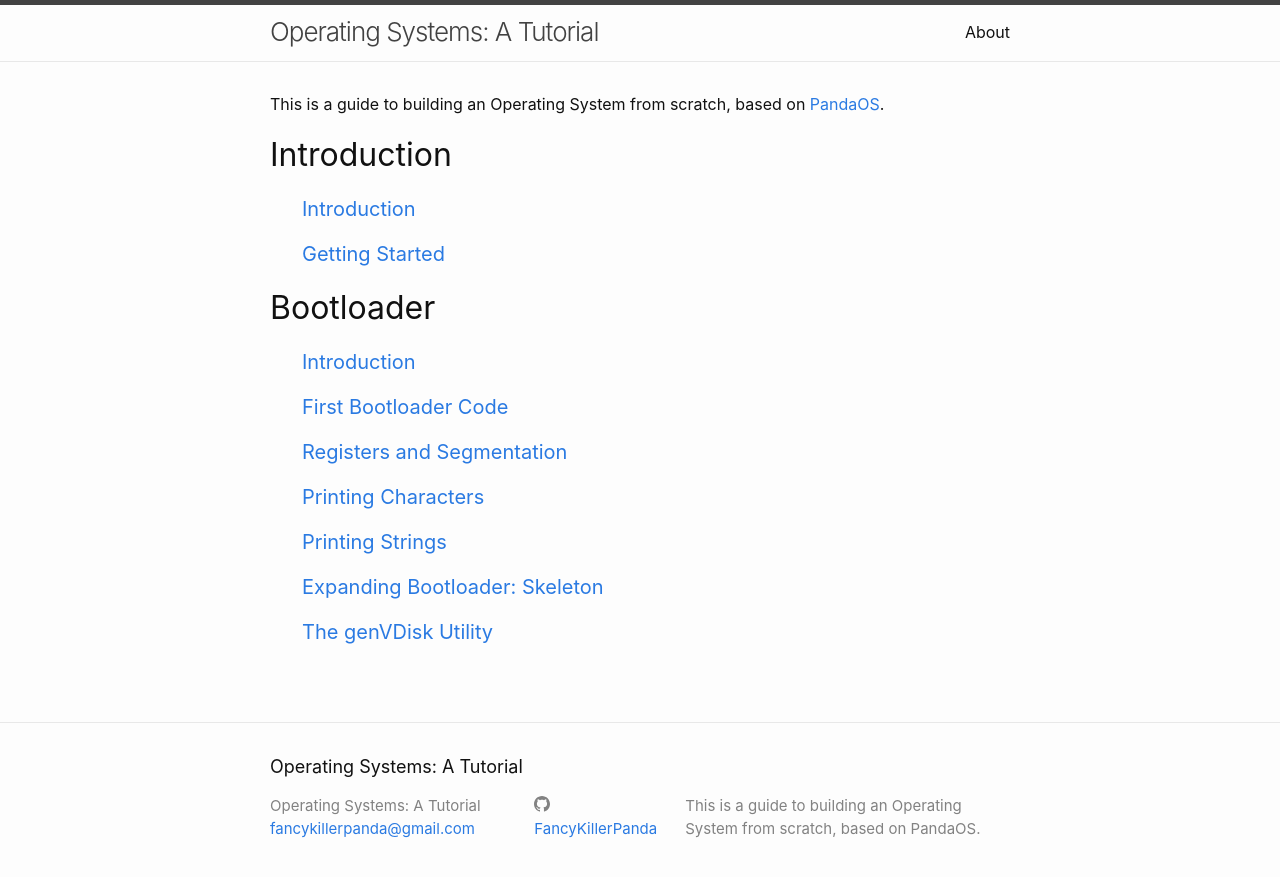
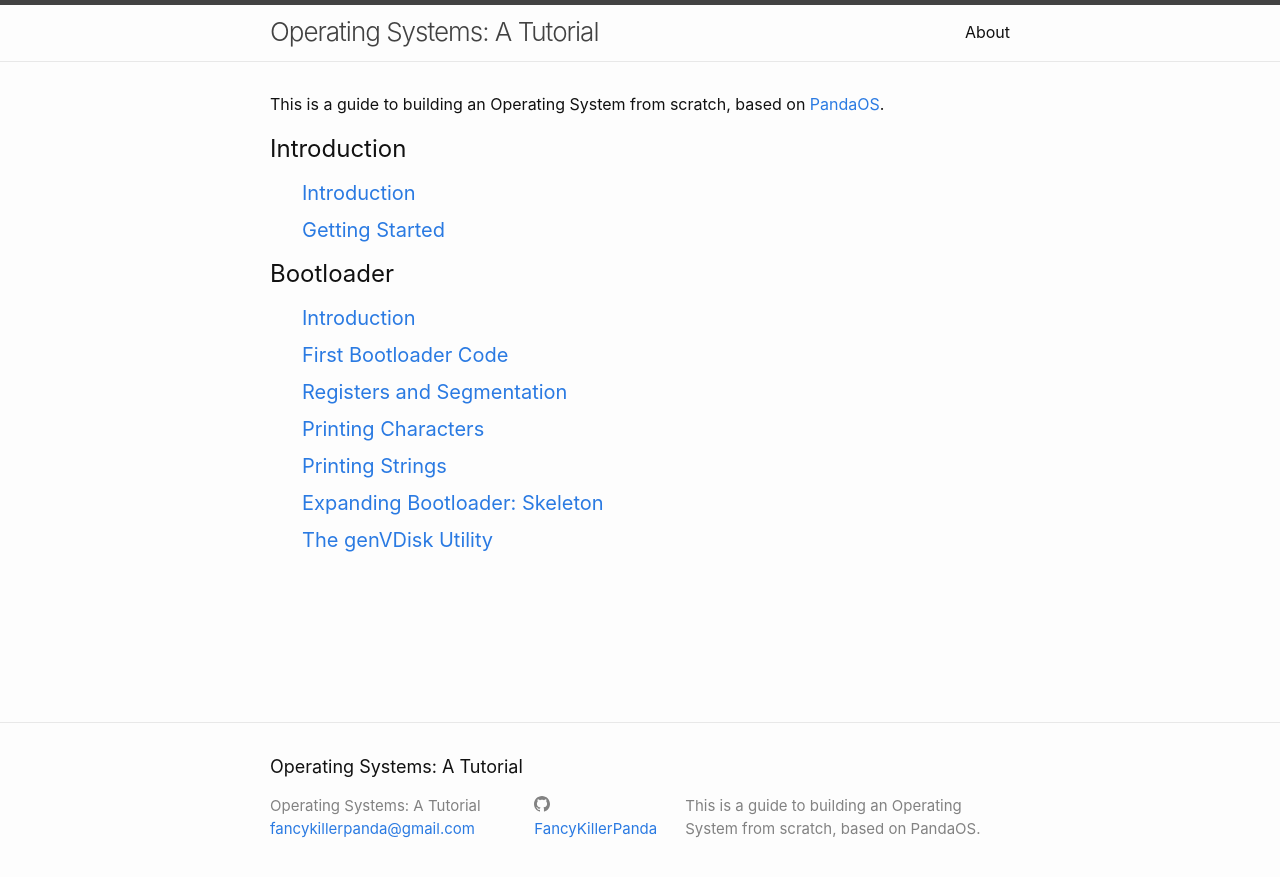
Before and after one commit to FancyKillerPanda/OS-Tutorial, a Jekyll site: the page built from docs/index.md, in a window 1280 px wide. Shown: the top 877 px of the page. Built offline with Jekyll 4.4.1, drawn with Linux system fonts in a browser that asks for light colours.

Commit message:
Web: Changed some of the home page formatting.

```diff
--- a/docs/_layouts/home.html
+++ b/docs/_layouts/home.html
@@ -14,15 +14,15 @@
       {% continue %}
     {% endif %}
 
-    <h1>{{ collection.title | capitalize }}</h1>
+    <h2>{{ collection.title | capitalize }}</h2>
 
     <ul class="post-list">
     {% for page in site[collection.label] %}
-      <li><h2>
+      <li><h3>
         <a class="post-link" href="{{ page.url | relative_url }}">
           {{ page.title }}
         </a>
-      </h2></li>
+      </h3></li>
     {% endfor %}
     </ul>
   {% endfor %}
--- a/docs/_sass/minima/_layout.scss
+++ b/docs/_sass/minima/_layout.scss
@@ -191,6 +191,7 @@
 .post-list {
   margin-left: 2em;
   list-style: none;
+  line-height: 1.1;
 
   > li {
     margin-bottom: 0;
```
